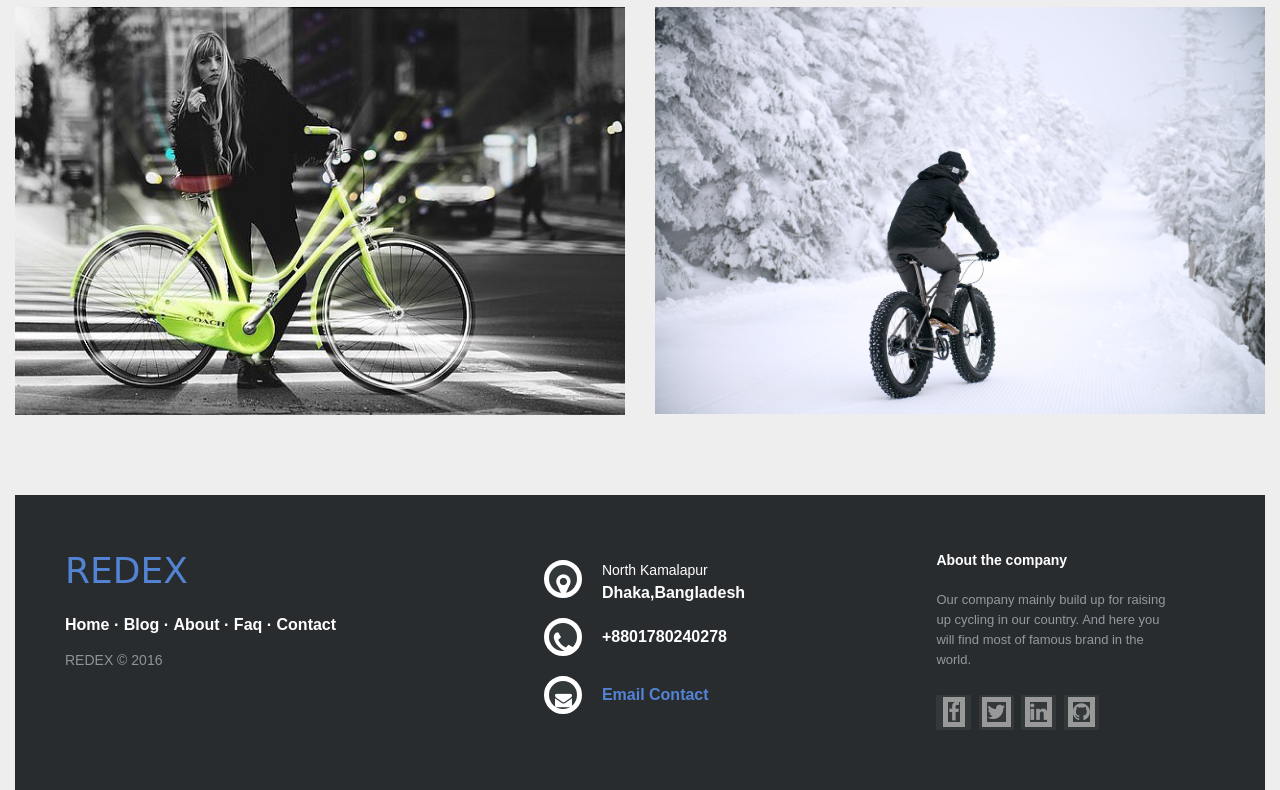
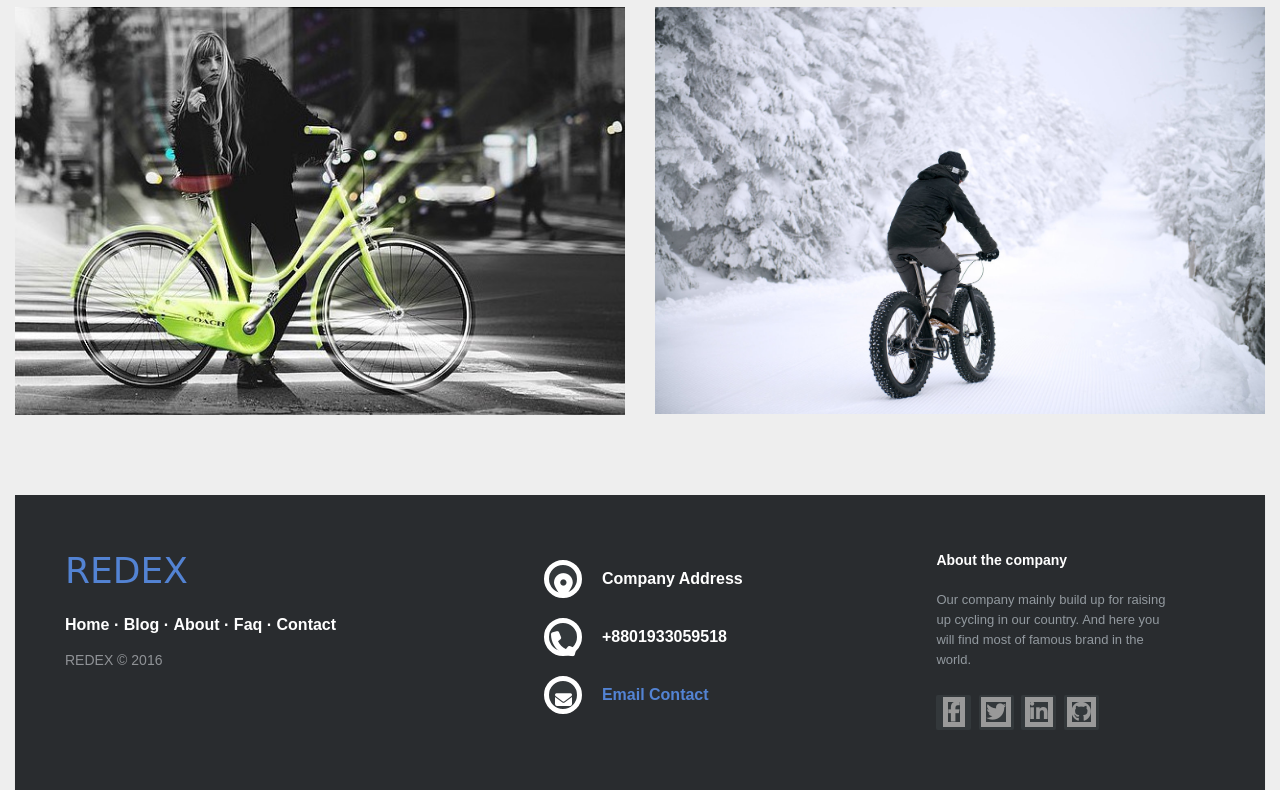
Before and after one commit to Arman-hossain/bikeshop, a plain HTML site: page index.html in a window 1280 px wide. Shown: the part 2753-3543 px from the top of the page. Drawn offline with Linux system fonts and the light colour scheme.

Commit message:
font awesome link added

```diff
--- a/index.html
+++ b/index.html
@@ -10,6 +10,8 @@
         <link rel="stylesheet" type="text/css" href="css/style.css">
         <link rel="stylesheet" href="css/fontawsesome.css">
         <link rel="stylesheet" type="text/css" href="css/footer.css">
+	<link rel="stylesheet" type="text/css" href="https://cdnjs.cloudflare.com/ajax/libs/font-awesome/3.2.1/css/font-awesome-ie7.css">
+
     </head>
     <body>
 		<div class="container-fluid">
@@ -439,12 +441,12 @@
 
                     <div>
                         <i class="fa fa-map-marker" aria-hidden="true"></i>
-                        <p><span>North Kamalapur</span>Dhaka,Bangladesh</p>
+                        <p>Company Address</p>
                     </div>
 
                     <div>
                        <i class="fa fa-phone" aria-hidden="true"></i>
-                        <p>+8801780240278</p>
+                        <p>+8801933059518</p>
                     </div>
 
                     <div>
```
